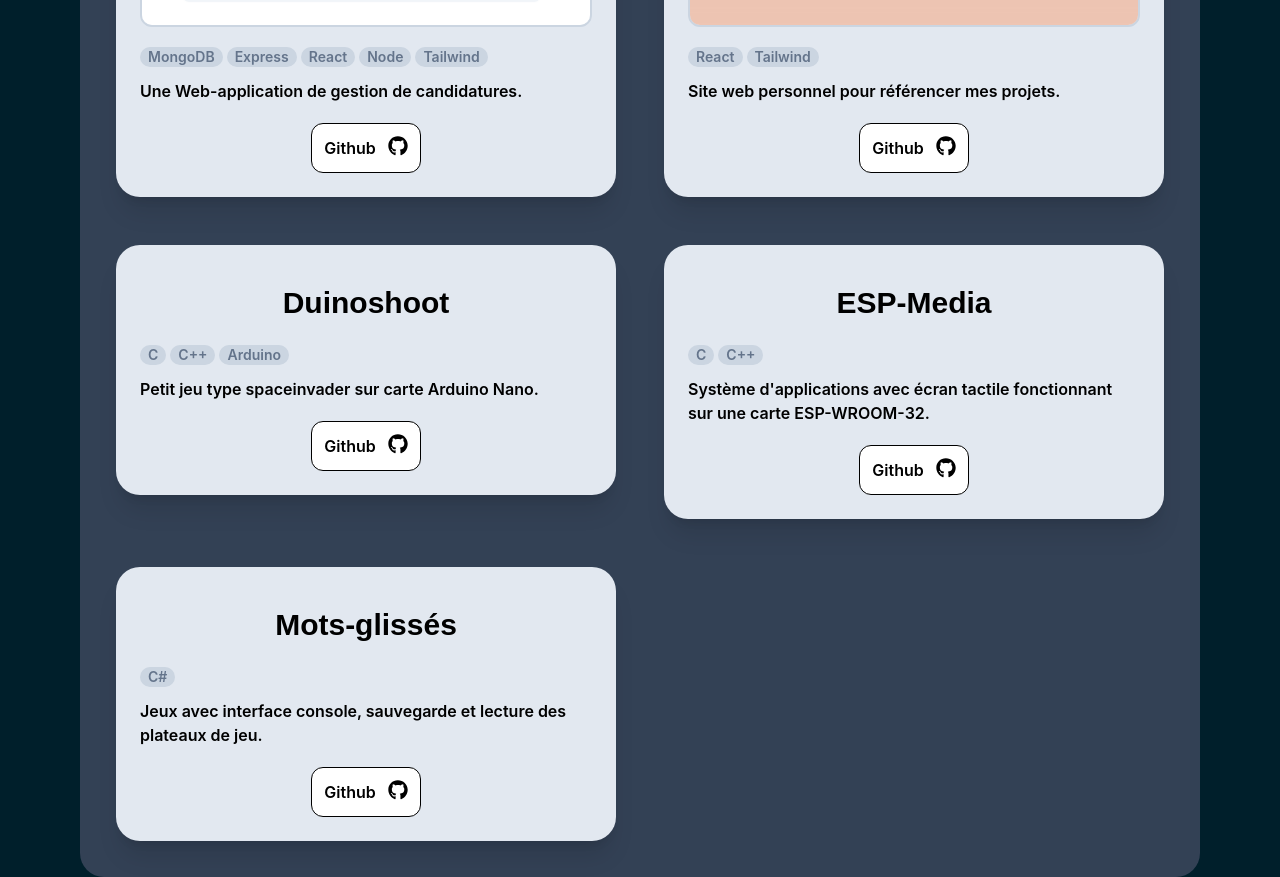
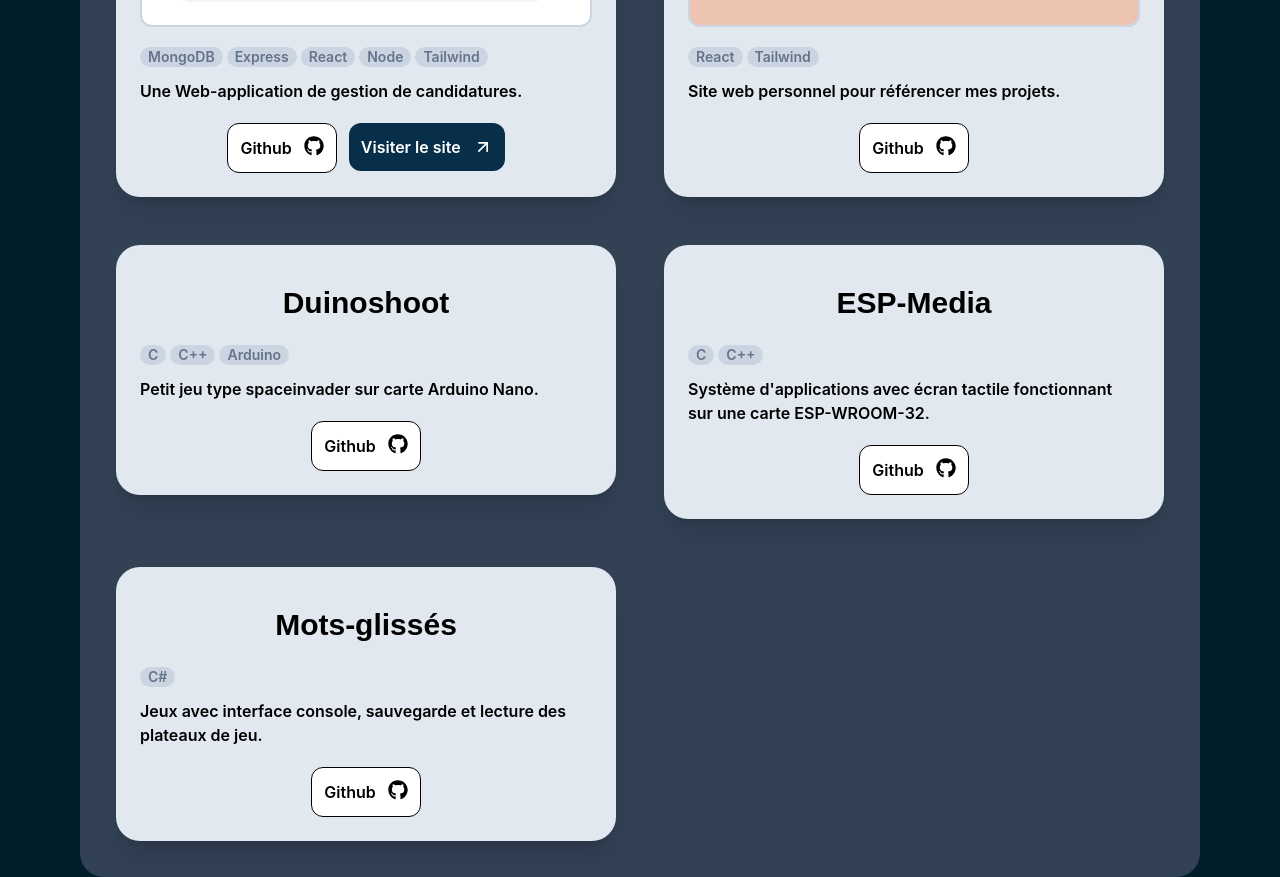
Before and after one commit to EliasLd/portfolio-2.0, a React (Create React App) app: page / in a window 1280 px wide. Shown: the part 1164-2041 px from the top of the page. Built offline with nearby package versions, Linux system fonts and the light colour scheme; the HTML template or start-up script is replaced by a standard one.

Commit message:
added visit button

```diff
--- a/src/components/ProjectBox.jsx
+++ b/src/components/ProjectBox.jsx
@@ -3,11 +3,12 @@ import { motion, useAnimation } from "framer-motion";
 import { useInView } from "react-intersection-observer";
 import { useEffect } from "react";
 import GitHubButton from './GitHubButton';
+import VisitButton from './VisitButton';
 
 export default function ProjectsDetails({project}) {
 
   const appearing = {
-    visible: { opacity: 1, scale: 1, transition: { duration: 1} },
+    visible: { opacity: 1, scale: 1, transition: { duration: 2} },
     hidden: { opacity: 0, sclae: 0},
   };
 
@@ -44,8 +45,9 @@ export default function ProjectsDetails({project}) {
             <div className='mt-3'>
               <p className='font-inter font-semibold'>{project.Desc}</p>
             </div>
-            <div className='flex justify-center mt-5'>
+            <div className='flex justify-center mt-5 flex-row gap-x-3'>
               <GitHubButton link={project.GitHubLink} />
+              {project.AppLink !== "" && <VisitButton link={project.AppLink} />}
             </div>
           </div>
         </motion.div>
--- a/src/components/VisitButton.jsx
+++ b/src/components/VisitButton.jsx
@@ -0,0 +1,15 @@
+import React from 'react'
+import { FiArrowUpRight } from "react-icons/fi";
+
+export default function VisitButton({link}) {
+  return (
+    <div>
+        <a href={link} className='flex flex-row items-center-center p-3 rounded-xl bg-sky-950 transition ease-in-out duration-200 hover:scale-105'>
+            <div className='flex flex-row items-center gap-x-3'>
+                <p className='font-inter font-semibold text-md text-white'>Visiter le site</p>
+                <FiArrowUpRight size={20} color='white' />
+            </div>
+        </a>
+    </div>
+  )
+}
--- a/src/data/projects.json
+++ b/src/data/projects.json
@@ -4,7 +4,7 @@
         "Desc": "Une Web-application de gestion de candidatures.",
         "Techs": ["MongoDB", "Express", "React", "Node", "Tailwind"],
         "GitHubLink": "https://github.com/EliasLd/SourceJob",
-        "AppLink": "https://6601fbad846d9b5d6aa710dd--extraordinary-granita-4ae876.netlify.app",
+        "AppLink": "https://eliasld.github.io/SourceJob/",
         "imageName": "sourcejob.png"
     },
     {
@@ -12,6 +12,7 @@
         "Desc": "Site web personnel pour référencer mes projets.",
         "Techs": ["React", "Tailwind"],
         "GitHubLink": "https://github.com/EliasLd/portfolio-2.0",
+        "AppLink":"",
         "imageName":"designPortfolio.jpg"
     },
     {
@@ -19,6 +20,7 @@
         "Desc": "Petit jeu type spaceinvader sur carte Arduino Nano.",
         "Techs": ["C", "C++", "Arduino"],
         "GitHubLink": "https://github.com/EliasLd/DUINOSHOOT",
+        "AppLink":"",
         "imageName":""
     },
     {
@@ -26,6 +28,7 @@
         "Desc": "Système d'applications avec écran tactile fonctionnant sur une carte ESP-WROOM-32.",
         "Techs": ["C", "C++"],
         "GitHubLink": "https://github.com/EliasLd/ESP-MEDIA",
+        "AppLink":"",
         "imageName":""
     },
     {
@@ -33,6 +36,7 @@
         "Desc": "Jeux avec interface console, sauvegarde et lecture des plateaux de jeu.",
         "Techs": ["C#"],
         "GitHubLink": "https://github.com/EliasLd/MOTS-GLISSES",
+        "AppLink":"",
         "imageName":""
     }
 ]
```
